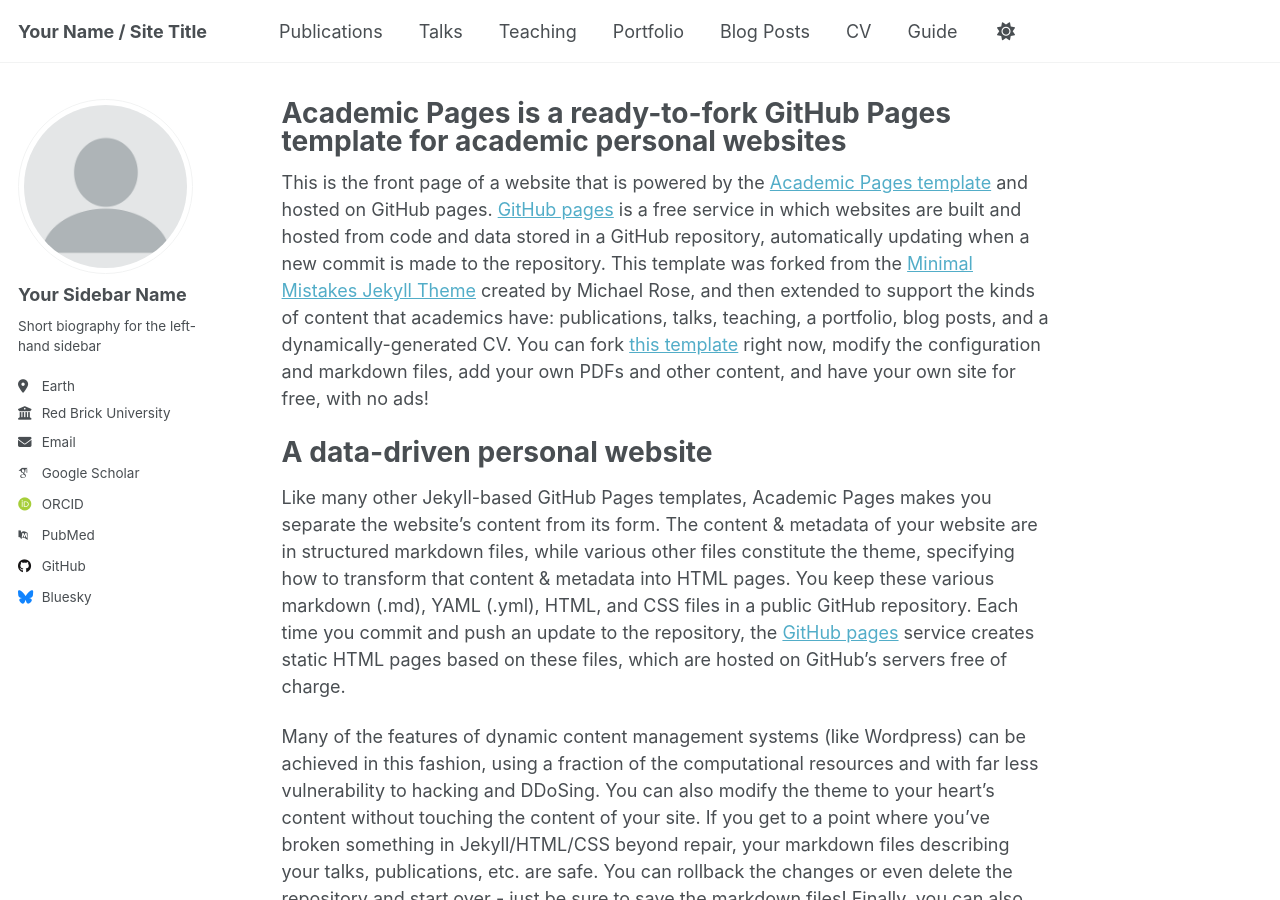
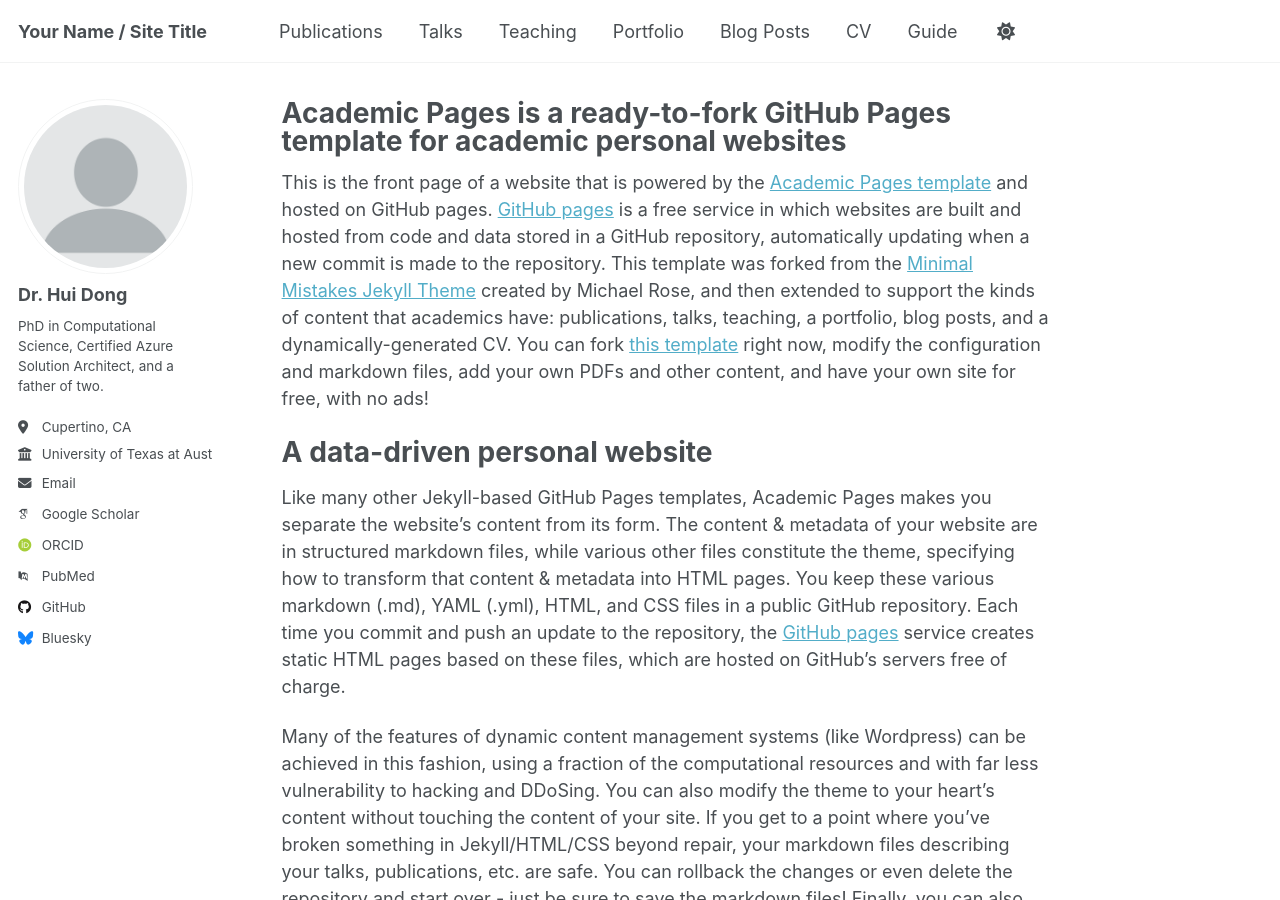
Before and after one commit to dong0hui/dong0hui.github.io, a Jekyll site: the page built from _pages/about.md, in a window 1280 px wide and 900 px high. Built offline with Jekyll 4.4.1, drawn with Linux system fonts in a browser that asks for light colours; some web fonts are replaced.

Commit message:
update config

```diff
--- a/_config.yml
+++ b/_config.yml
@@ -23,13 +23,13 @@ repository               : "academicpages/academicpages.github.io"
 author:
   # Biographic information
   avatar           : "profile.png"
-  name             : "Your Sidebar Name"
+  name             : "Dr. Hui Dong"
   pronouns         : # example: "she/her"
-  bio              : "Short biography for the left-hand sidebar"
-  location         : "Earth"
-  employer         : "Red Brick University"
+  bio              : "PhD in Computational Science, Certified Azure Solution Architect, and a father of two."
+  location         : "Cupertino, CA"
+  employer         : "University of Texas at Austin"
   uri              : # URL
-  email            : "none@example.org"
+  email            : "huidong.cs@gmail.com"
 
   # Academic websites
   academia         : # URL
```
